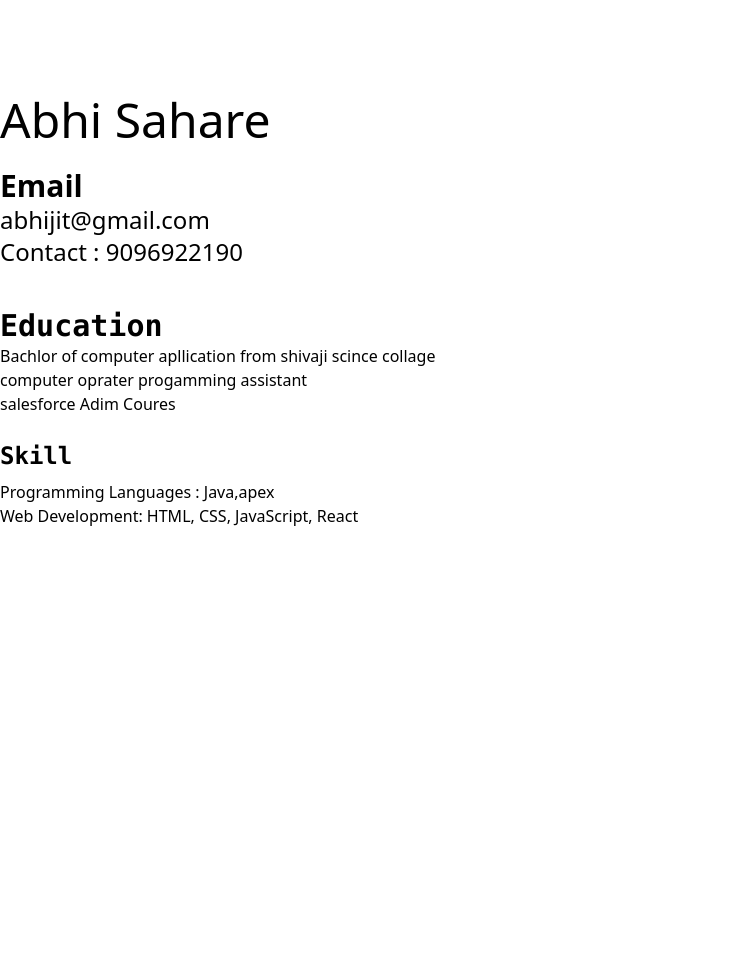
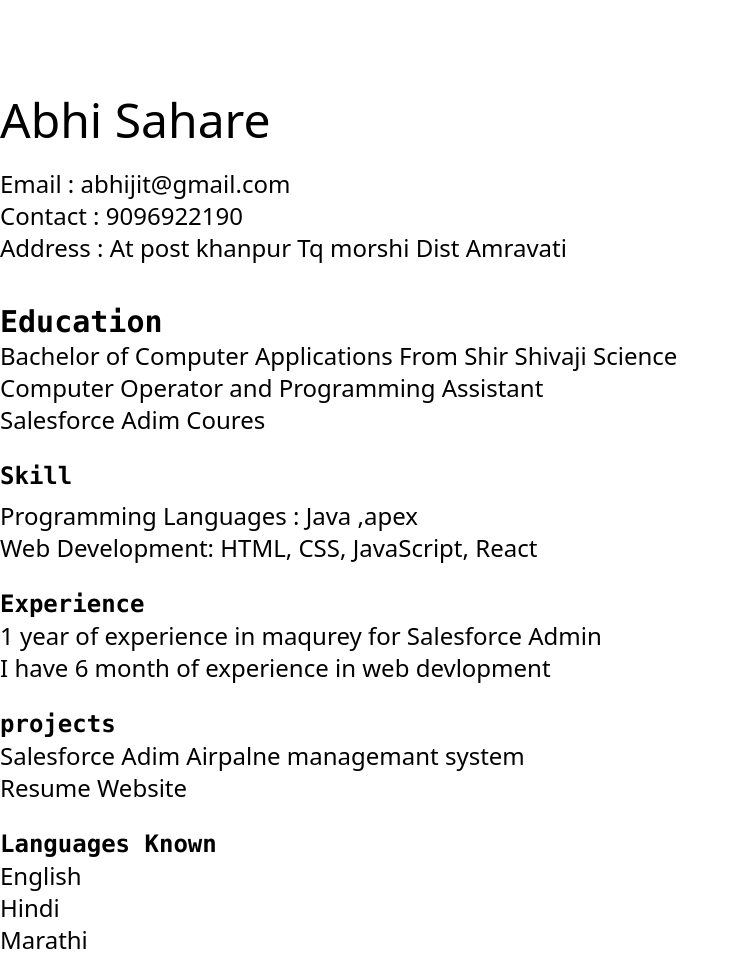
Before and after one commit to Abhisahare/intership-resume-project, a plain HTML site: page index.html in a window 1280 px wide. Shown: the whole page, without its empty margins (0-739 px from the left). Before the commit the page ends 800 px from the top, so only its background shows below. Drawn offline with nearby package versions, Linux system fonts and the light colour scheme.

Commit message:
first h1

```diff
--- a/index.html
+++ b/index.html
@@ -21,22 +21,27 @@
 
     <h1 class="font-Roboto  bg-black-500 text-5xl">Abhi Sahare</h1>
     <br>
-    <p class="font-bold text-3xl text-color-black">Email</p>
-    <p class=" text-2xl font-sans">abhijit@gmail.com</p>
+
+    <p class=" text-2xl font-sans"> Email : abhijit@gmail.com</p>
 
     <p class=" text-2xl font-sans">Contact : 9096922190</p>
+
+    <p class=" text-2xl font-sans"> Address : At post khanpur Tq morshi Dist Amravati </p>
+
+
 </section1>
 <br>
 <ol class="">
     <h1 class="font-mono font-bold bg-black-500 text-3xl  mt-4" >Education</h1>
-    <li>
-        Bachlor of computer apllication from shivaji scince collage
+    <li class="text-2xl">
+         Bachelor of Computer Applications From Shir Shivaji Science
+
     </li>
-    <li>
-        computer oprater progamming assistant
+    <li class="text-2xl">
+        Computer Operator and Programming Assistant
     </li>
-    <li>
-        salesforce Adim Coures
+    <li class="text-2xl">
+        Salesforce Adim Coures
     </li>
 </ol>
 
@@ -47,16 +52,47 @@
 
     <li>
         <ol class=" mt-2 ">
-            <li>Programming Languages :  Java,apex</li>
-            <li>Web Development: HTML, CSS, JavaScript, React</li>
+            <li class="text-2xl">Programming Languages :  Java ,apex</li>
+            <li class="text-2xl">Web Development: HTML, CSS, JavaScript, React</li>
     </li>
 </ol>
+<br>
 
+<h1 class="font-mono font-bold bg-black-500 text-2xl " >Experience </h1>
+       <ol class="text-2xl">
+        <li>
+            1 year of experience in maqurey for
+            Salesforce Admin
+        </li>
+        <li>
+            I have 6 month of experience in web devlopment
+        </li>
 
+       </ol>
+</sectio>
+<br>
 
+<section>
+<p class=" font-mono font-bold text-2xl">projects</p>
+</section>
+<ul>
 
-</sectio>
+    <li class="text-2xl">  Salesforce Adim Airpalne managemant system</li>
+    <li class="text-2xl">  Resume Website </li>
+</ul>
+<br>
+<section>
+<div>
+    <p class=" font-mono font-bold text-2xl">Languages Known</p>
 
+    <ul>
+        <li class="text-2xl">  English</li>
+        <li class="text-2xl">  Hindi</li>
+        <li class="text-2xl">  Marathi</li>
+    </ul>
+</div>
+
+</section>
 
 
 
```
